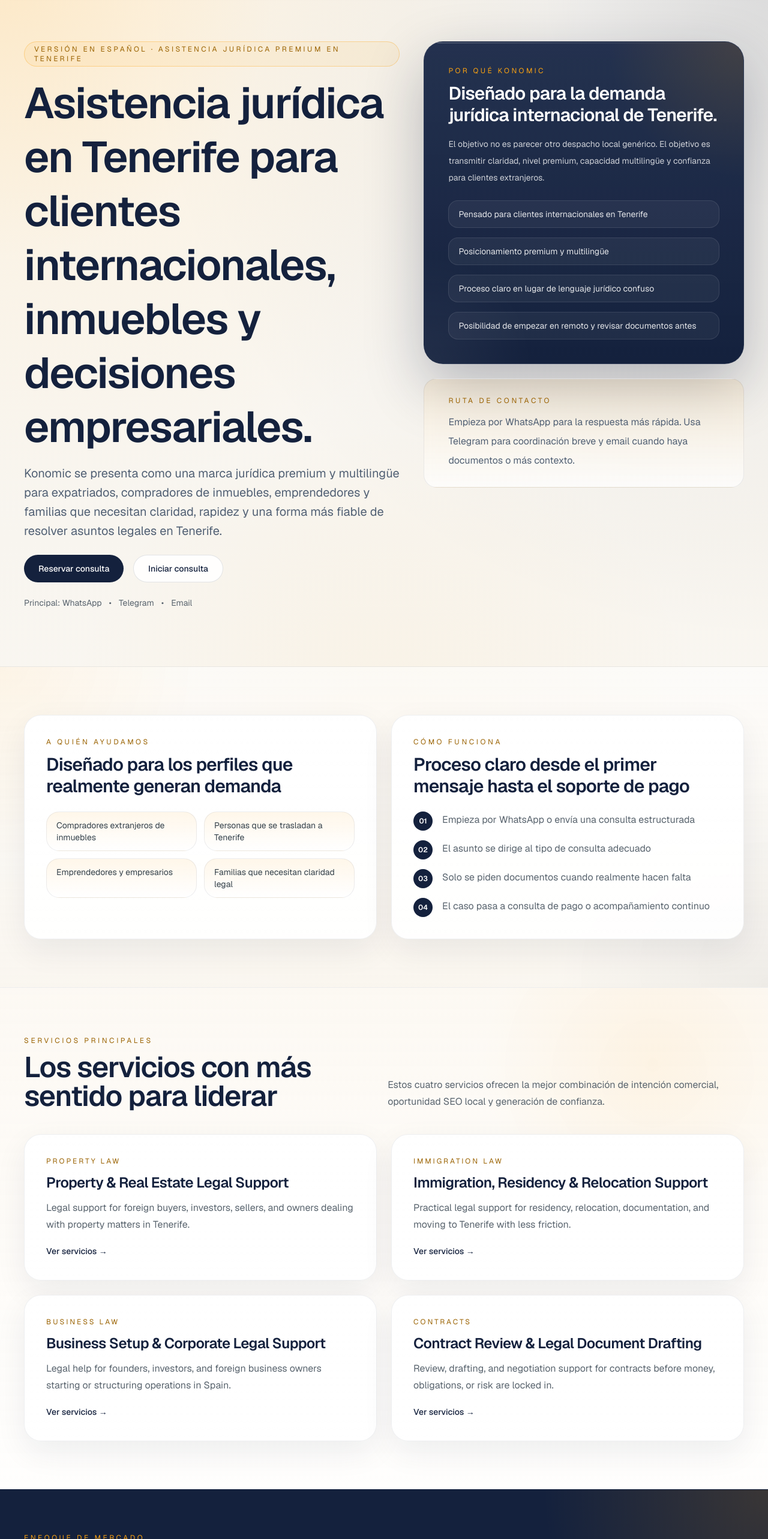
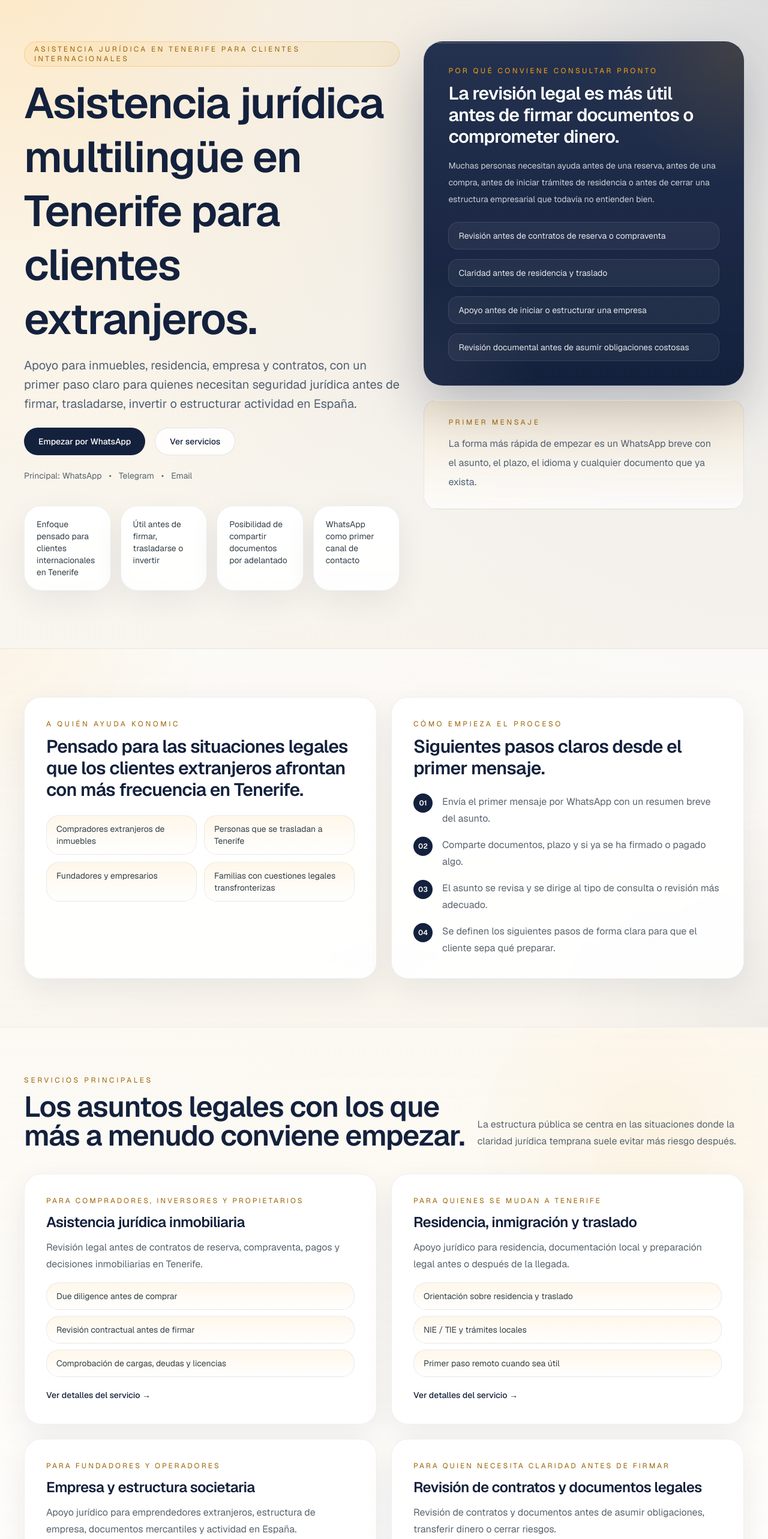
Before and after one commit to heaodoff/konomic, a Next.js app in the folder konomic-site/: page /es in a window 1280 px wide. Shown: the part 140-2706 px from the top of the page at 60% size. Built offline with nearby package versions, Linux system fonts and the light colour scheme.

Commit message:
Rewrite Spanish homepage around client intent

```diff
--- a/konomic-site/src/app/es/page.tsx
+++ b/konomic-site/src/app/es/page.tsx
@@ -1,12 +1,10 @@
 import type { Metadata } from 'next';
 import Link from 'next/link';
-import { coreServices } from '@/content/site';
-import { localeContent } from '@/content/i18n';
-import { localizeFaqs, localizeTrustPoints } from '@/content/site-locale';
 
 export const metadata: Metadata = {
   title: 'Asistencia jurídica en Tenerife en español',
-  description: 'Asistencia jurídica premium y multilingüe en Tenerife para inmuebles, residencia, negocios y contratos.',
+  description:
+    'Asistencia jurídica multilingüe en Tenerife para clientes extranjeros con asuntos de inmuebles, residencia, empresa y contratos.',
   alternates: {
     canonical: '/es',
     languages: { en: '/en', de: '/de', ru: '/ru', uk: '/uk', es: '/es', 'x-default': '/en' },
@@ -15,64 +13,210 @@
 
 const whatsappUrl = 'https://wa.me/34643319719';
 const telegramUrl = 'https://t.me/nkitl0';
-const audiences = [
-  'Compradores extranjeros de inmuebles',
-  'Personas que se trasladan a Tenerife',
-  'Emprendedores y empresarios',
-  'Familias que necesitan claridad legal',
+
+const trustPoints = [
+  'Enfoque pensado para clientes internacionales en Tenerife',
+  'Útil antes de firmar, trasladarse o invertir',
+  'Posibilidad de compartir documentos por adelantado',
+  'WhatsApp como primer canal de contacto',
 ];
+
 const processSteps = [
-  'Empieza por WhatsApp o envía una consulta estructurada',
-  'El asunto se dirige al tipo de consulta adecuado',
-  'Solo se piden documentos cuando realmente hacen falta',
-  'El caso pasa a consulta de pago o acompañamiento continuo',
+  'Envía el primer mensaje por WhatsApp con un resumen breve del asunto.',
+  'Comparte documentos, plazo y si ya se ha firmado o pagado algo.',
+  'El asunto se revisa y se dirige al tipo de consulta o revisión más adecuado.',
+  'Se definen los siguientes pasos de forma clara para que el cliente sepa qué preparar.',
+];
+
+const serviceHighlights = [
+  {
+    title: 'Asistencia jurídica inmobiliaria',
+    eyebrow: 'Para compradores, inversores y propietarios',
+    text: 'Revisión legal antes de contratos de reserva, compraventa, pagos y decisiones inmobiliarias en Tenerife.',
+    bullets: ['Due diligence antes de comprar', 'Revisión contractual antes de firmar', 'Comprobación de cargas, deudas y licencias'],
+    href: '/es/services/abogado-inmobiliario-tenerife',
+  },
+  {
+    title: 'Residencia, inmigración y traslado',
+    eyebrow: 'Para quienes se mudan a Tenerife',
+    text: 'Apoyo jurídico para residencia, documentación local y preparación legal antes o después de la llegada.',
+    bullets: ['Orientación sobre residencia y traslado', 'NIE / TIE y trámites locales', 'Primer paso remoto cuando sea útil'],
+    href: '/es/services/abogado-extranjeria-tenerife',
+  },
+  {
+    title: 'Empresa y estructura societaria',
+    eyebrow: 'Para fundadores y operadores',
+    text: 'Apoyo jurídico para emprendedores extranjeros, estructura de empresa, documentos mercantiles y actividad en España.',
+    bullets: ['Apoyo en constitución y estructura', 'Acuerdos entre socios', 'Contratos mercantiles y organización'],
+    href: '/es/services/abogado-empresa-tenerife',
+  },
+  {
+    title: 'Revisión de contratos y documentos legales',
+    eyebrow: 'Para quien necesita claridad antes de firmar',
+    text: 'Revisión de contratos y documentos antes de asumir obligaciones, transferir dinero o cerrar riesgos.',
+    bullets: ['Contratos de compraventa y alquiler', 'Acuerdos comerciales y de servicios', 'Revisión bilingüe de documentación'],
+    href: '/es/services/revision-contratos-tenerife',
+  },
+];
+
+const clientSituations = [
+  'Comprar un inmueble en Tenerife y querer revisión legal antes de entregar una señal',
+  'Mudarse a España y necesitar claridad sobre residencia o documentación',
+  'Poner en marcha una empresa o estructurar actividad como fundador extranjero',
+  'Revisar un contrato antes de firmarlo o de transferir dinero',
+  'Enviar documentos desde el extranjero antes de llegar a Tenerife',
+  'Necesitar una orientación jurídica clara antes de cometer un error costoso',
+];
+
+const faqItems = [
+  {
+    q: '¿Hace falta estar en Tenerife para empezar?',
+    a: 'No siempre. Muchas consultas pueden empezar en remoto, especialmente cuando lo importante es revisar documentos o aclarar el siguiente paso antes de viajar o firmar.',
+  },
+  {
+    q: '¿Se puede revisar un contrato antes de firmarlo?',
+    a: 'Sí. De hecho, esa suele ser una de las razones más útiles para contactar pronto. Revisar antes de firmar suele ser más valioso que intentar corregir el problema después.',
+  },
+  {
+    q: '¿Trabajan con compradores extranjeros de inmuebles?',
+    a: 'Sí. Los asuntos inmobiliarios son uno de los pilares principales de la web, sobre todo para compradores e inversores extranjeros que quieren revisar riesgos antes de comprometer fondos.',
+  },
+  {
+    q: '¿Puedo enviar documentos antes de una consulta?',
+    a: 'Sí, cuando tenga sentido. Si ya existen documentos, normalmente se pueden compartir después del primer mensaje para que la revisión sea más útil y ordenada.',
+  },
+  {
+    q: '¿Qué conviene escribir en el primer WhatsApp?',
+    a: 'Un resumen breve del asunto, si ya se ha firmado o pagado algo, el plazo o urgencia, el idioma preferido y si existe algún documento para revisar.',
+  },
+  {
+    q: '¿Qué canales de contacto son mejores?',
+    a: 'WhatsApp es el canal principal porque suele ser el más rápido y claro. Telegram sirve para coordinación escrita y email es mejor para documentos o explicaciones más largas.',
+  },
 ];
 
 export default function EsHomePage() {
-  const copy = localeContent.es;
-  const trustPoints = localizeTrustPoints('es');
-  const faqs = localizeFaqs('es');
-  const topServices = coreServices.slice(0, 4);
   return (
     <main>
       <section className="relative mx-auto grid max-w-7xl gap-8 px-5 py-10 lg:grid-cols-[1.08fr_0.92fr] lg:gap-10 lg:px-10 lg:py-24">
-        <div className="absolute inset-x-0 top-0 -z-10 h-[28rem] bg-[radial-gradient(circle_at_top_left,rgba(252,163,17,0.10),transparent_34%),radial-gradient(circle_at_top_right,rgba(20,33,61,0.07),transparent_28%)]" aria-hidden="true" />
+        <div
+          className="absolute inset-x-0 top-0 -z-10 h-[28rem] bg-[radial-gradient(circle_at_top_left,rgba(252,163,17,0.10),transparent_34%),radial-gradient(circle_at_top_right,rgba(20,33,61,0.07),transparent_28%)]"
+          aria-hidden="true"
+        />
         <div className="flex flex-col justify-center">
-          <div className="ui-accent-chip mb-4 inline-flex w-fit rounded-full px-4 py-1 text-xs uppercase tracking-[0.28em]">{copy.home.badge}</div>
-          <h1 className="max-w-4xl text-3xl leading-tight font-semibold tracking-tight sm:text-4xl md:text-7xl">{copy.home.title}</h1>
-          <p className="mt-4 max-w-2xl text-base leading-7 text-[#516074] sm:text-lg md:text-xl md:leading-8">{copy.home.text}</p>
+          <div className="ui-accent-chip mb-4 inline-flex w-fit rounded-full px-4 py-1 text-xs uppercase tracking-[0.28em]">
+            Asistencia jurídica en Tenerife para clientes internacionales
+          </div>
+          <h1 className="max-w-4xl text-3xl leading-tight font-semibold tracking-tight sm:text-4xl md:text-7xl">
+            Asistencia jurídica multilingüe en Tenerife para clientes extranjeros.
+          </h1>
+          <p className="mt-4 max-w-2xl text-base leading-7 text-[#516074] sm:text-lg md:text-xl md:leading-8">
+            Apoyo para inmuebles, residencia, empresa y contratos, con un primer paso claro para quienes necesitan seguridad jurídica antes de firmar, trasladarse, invertir o estructurar actividad en España.
+          </p>
           <div className="mt-6 flex flex-col gap-3 sm:flex-row sm:flex-wrap sm:gap-4">
-            <a href={whatsappUrl} target="_blank" rel="noopener noreferrer" className="ui-button ui-button-primary inline-flex items-center justify-center rounded-full bg-[#14213d] px-5 py-3 text-sm font-medium hover:bg-[#0d1528] sm:px-6">{copy.home.primaryCta}</a>
-            <Link href="/es/contact" className="ui-button ui-button-secondary inline-flex items-center justify-center rounded-full border border-[#14213d]/12 bg-white/88 px-5 py-3 text-sm font-medium text-[#14213d] hover:border-[#fca311]/45 sm:px-6">{copy.home.secondaryCta}</Link>
+            <a
+              href={whatsappUrl}
+              target="_blank"
+              rel="noopener noreferrer"
+              className="ui-button ui-button-primary inline-flex items-center justify-center rounded-full bg-[#14213d] px-5 py-3 text-sm font-medium text-white hover:bg-[#0d1528] sm:px-6"
+            >
+              Empezar por WhatsApp
+            </a>
+            <Link
+              href="/es/services"
+              className="ui-button ui-button-secondary inline-flex items-center justify-center rounded-full border border-[#14213d]/12 bg-white/88 px-5 py-3 text-sm font-medium text-[#14213d] hover:border-[#fca311]/45 sm:px-6"
+            >
+              Ver servicios
+            </Link>
           </div>
           <div className="mt-5 flex flex-wrap gap-3 text-sm text-[#58636d] sm:mt-6">
             <span>Principal: WhatsApp</span>
             <span>•</span>
-            <a href={telegramUrl} target="_blank" rel="noopener noreferrer" className="ui-link-soft">Telegram</a>
+            <a href={telegramUrl} target="_blank" rel="noopener noreferrer" className="ui-link-soft">
+              Telegram
+            </a>
             <span>•</span>
-            <a href="mailto:nikita.lukashok@gmail.com" className="ui-link-soft">Email</a>
+            <a href="mailto:nikita.lukashok@gmail.com" className="ui-link-soft">
+              Email
+            </a>
+          </div>
+          <div className="mt-8 grid gap-3 sm:mt-10 sm:grid-cols-2 lg:grid-cols-4 sm:gap-4">
+            {trustPoints.map((item) => (
+              <div key={item} className="ui-card px-5 py-5 text-sm text-[#33404a]">
+                {item}
+              </div>
+            ))}
           </div>
         </div>
-        <div className="space-y-4 sm:space-y-6"><div className="ui-card-dark p-6 text-white sm:p-8 md:p-10"><div className="relative z-10"><div className="text-[11px] uppercase tracking-[0.24em] text-[#fca311] sm:text-xs sm:tracking-[0.28em]">Por qué Konomic</div><h2 className="mt-3 text-2xl font-semibold tracking-tight sm:text-3xl">{copy.home.whyTitle}</h2><p className="mt-3 text-sm leading-6 text-white/78 sm:mt-4 sm:leading-7">{copy.home.whyText}</p><div className="mt-5 space-y-3 sm:mt-6 sm:space-y-4">{trustPoints.map((item) => <div key={item} className="rounded-2xl border border-white/10 bg-white/5 px-4 py-3 text-sm text-white/88">{item}</div>)}</div></div></div><div className="ui-card-soft rounded-[1.5rem] px-6 py-6 sm:rounded-[2rem] sm:px-8 sm:py-7 md:px-10"><div className="text-[11px] uppercase tracking-[0.24em] text-[#9a6200] sm:text-xs sm:tracking-[0.3em]">Ruta de contacto</div><p className="mt-3 text-sm leading-7 text-[#516074] sm:text-base sm:leading-8">Empieza por WhatsApp para la respuesta más rápida. Usa Telegram para coordinación breve y email cuando haya documentos o más contexto.</p></div></div>
+
+        <div className="space-y-4 sm:space-y-6">
+          <div className="ui-card-dark p-6 text-white sm:p-8 md:p-10">
+            <div className="relative z-10">
+              <div className="text-[11px] uppercase tracking-[0.24em] text-[#fca311] sm:text-xs sm:tracking-[0.28em]">
+                Por qué conviene consultar pronto
+              </div>
+              <h2 className="mt-3 text-2xl font-semibold tracking-tight sm:text-3xl">
+                La revisión legal es más útil antes de firmar documentos o comprometer dinero.
+              </h2>
+              <p className="mt-3 text-sm leading-6 text-white/78 sm:mt-4 sm:leading-7">
+                Muchas personas necesitan ayuda antes de una reserva, antes de una compra, antes de iniciar trámites de residencia o antes de cerrar una estructura empresarial que todavía no entienden bien.
+              </p>
+              <div className="mt-5 space-y-3 sm:mt-6 sm:space-y-4">
+                {[
+                  'Revisión antes de contratos de reserva o compraventa',
+                  'Claridad antes de residencia y traslado',
+                  'Apoyo antes de iniciar o estructurar una empresa',
+                  'Revisión documental antes de asumir obligaciones costosas',
+                ].map((item) => (
+                  <div key={item} className="rounded-2xl border border-white/10 bg-white/5 px-4 py-3 text-sm text-white/88">
+                    {item}
+                  </div>
+                ))}
+              </div>
+            </div>
+          </div>
+          <div className="ui-card-soft rounded-[1.5rem] px-6 py-6 sm:rounded-[2rem] sm:px-8 sm:py-7 md:px-10">
+            <div className="text-[11px] uppercase tracking-[0.24em] text-[#9a6200] sm:text-xs sm:tracking-[0.3em]">
+              Primer mensaje
+            </div>
+            <p className="mt-3 text-sm leading-7 text-[#516074] sm:text-base sm:leading-8">
+              La forma más rápida de empezar es un WhatsApp breve con el asunto, el plazo, el idioma y cualquier documento que ya exista.
+            </p>
+          </div>
+        </div>
       </section>
+
       <section className="ui-section ui-section-tint">
         <div className="grid gap-4 md:gap-6 lg:grid-cols-2">
           <div className="ui-card p-6 sm:p-7 md:p-9">
-            <div className="text-xs uppercase tracking-[0.3em] text-[#9a6200]">A quién ayudamos</div>
-            <h2 className="mt-3 text-2xl font-semibold tracking-tight sm:text-3xl">Diseñado para los perfiles que realmente generan demanda</h2>
+            <div className="text-xs uppercase tracking-[0.3em] text-[#9a6200]">A quién ayuda Konomic</div>
+            <h2 className="mt-3 text-2xl font-semibold tracking-tight sm:text-3xl">
+              Pensado para las situaciones legales que los clientes extranjeros afrontan con más frecuencia en Tenerife.
+            </h2>
             <div className="mt-5 grid gap-2.5 sm:mt-6 sm:grid-cols-2 sm:gap-3">
-              {audiences.map((item) => (
-                <div key={item} className="ui-card-soft px-4 py-3 text-sm text-[#33404a]">{item}</div>
+              {[
+                'Compradores extranjeros de inmuebles',
+                'Personas que se trasladan a Tenerife',
+                'Fundadores y empresarios',
+                'Familias con cuestiones legales transfronterizas',
+              ].map((item) => (
+                <div key={item} className="ui-card-soft px-4 py-3 text-sm text-[#33404a]">
+                  {item}
+                </div>
               ))}
             </div>
           </div>
           <div className="ui-card p-6 sm:p-7 md:p-9">
-            <div className="text-xs uppercase tracking-[0.3em] text-[#9a6200]">Cómo funciona</div>
-            <h2 className="mt-3 text-2xl font-semibold tracking-tight sm:text-3xl">Proceso claro desde el primer mensaje hasta el soporte de pago</h2>
+            <div className="text-xs uppercase tracking-[0.3em] text-[#9a6200]">Cómo empieza el proceso</div>
+            <h2 className="mt-3 text-2xl font-semibold tracking-tight sm:text-3xl">
+              Siguientes pasos claros desde el primer mensaje.
+            </h2>
             <ol className="mt-5 space-y-3 text-sm leading-7 text-[#59646e] md:mt-6 md:space-y-4 md:text-base">
               {processSteps.map((step, index) => (
                 <li key={step} className="flex gap-4">
-                  <span className="inline-flex h-8 w-8 shrink-0 items-center justify-center rounded-full bg-[#14213d] text-xs font-semibold text-white">0{index + 1}</span>
+                  <span className="inline-flex h-8 w-8 shrink-0 items-center justify-center rounded-full bg-[#14213d] text-xs font-semibold text-white">
+                    0{index + 1}
+                  </span>
                   <span>{step}</span>
                 </li>
               ))}
@@ -80,9 +224,78 @@
           </div>
         </div>
       </section>
-      <section className="ui-section ui-section-cream"><div className="flex flex-col gap-3 md:gap-4 md:flex-row md:items-end md:justify-between"><div><div className="text-xs uppercase tracking-[0.3em] text-[#9a6200]">{copy.home.coreServicesEyebrow}</div><h2 className="mt-3 text-2xl font-semibold tracking-tight sm:text-3xl md:text-5xl">{copy.home.coreServicesTitle}</h2></div><p className="max-w-2xl text-sm leading-7 text-[#59646e] md:text-base">{copy.home.coreServicesText}</p></div><div className="mt-8 grid gap-4 md:mt-10 md:gap-6 md:grid-cols-2">{topServices.map((service) => <article key={service.slug} className="ui-card p-6 sm:p-7 md:p-9"><div className="text-xs uppercase tracking-[0.25em] text-[#9a6200]">{service.eyebrow}</div><h3 className="mt-3 text-2xl font-semibold tracking-tight">{service.title}</h3><p className="mt-3 text-sm leading-7 text-[#59646e] md:text-base">{service.summary}</p><Link href="/es/services" className="ui-link-soft mt-5 inline-flex text-sm font-medium text-[#14213d]">Ver servicios →</Link></article>)}</div></section>
-      <section className="relative overflow-hidden border-t border-[#14213d]/8 bg-[#14213d] py-18 text-white"><div className="absolute inset-0 bg-[radial-gradient(circle_at_top_right,rgba(252,163,17,0.16),transparent_28%),radial-gradient(circle_at_bottom_left,rgba(255,255,255,0.05),transparent_24%)]" aria-hidden="true" /><div className="relative mx-auto grid max-w-7xl gap-10 px-6 lg:grid-cols-2 lg:px-10"><div><div className="text-xs uppercase tracking-[0.3em] text-[#fca311]">{copy.home.marketEyebrow}</div><h2 className="mt-3 text-3xl font-semibold tracking-tight md:text-5xl">{copy.home.marketTitle}</h2></div></div></section>
-      <section className="ui-section ui-section-cool"><div className="max-w-3xl"><div className="text-xs uppercase tracking-[0.3em] text-[#9a6200]">{copy.home.faqEyebrow}</div><h2 className="mt-3 text-2xl font-semibold tracking-tight sm:text-3xl md:text-5xl">{copy.home.faqTitle}</h2></div><div className="mt-8 grid gap-4 md:mt-10 md:gap-5">{faqs.map((item) => <div key={item.q} className="ui-card px-5 py-5 sm:px-6 sm:py-6 md:px-7 md:py-7"><h3 className="text-lg font-semibold tracking-tight">{item.q}</h3><p className="mt-3 text-sm leading-7 text-[#59646e] md:text-base">{item.a}</p></div>)}</div></section>
+
+      <section className="ui-section ui-section-cream">
+        <div className="flex flex-col gap-3 md:gap-4 md:flex-row md:items-end md:justify-between">
+          <div>
+            <div className="text-xs uppercase tracking-[0.3em] text-[#9a6200]">Servicios principales</div>
+            <h2 className="mt-3 text-2xl font-semibold tracking-tight sm:text-3xl md:text-5xl">
+              Los asuntos legales con los que más a menudo conviene empezar.
+            </h2>
+          </div>
+          <p className="max-w-2xl text-sm leading-7 text-[#59646e] md:text-base">
+            La estructura pública se centra en las situaciones donde la claridad jurídica temprana suele evitar más riesgo después.
+          </p>
+        </div>
+        <div className="mt-8 grid gap-4 md:mt-10 md:gap-6 md:grid-cols-2">
+          {serviceHighlights.map((service) => (
+            <article key={service.title} className="ui-card p-6 sm:p-7 md:p-9">
+              <div className="text-xs uppercase tracking-[0.25em] text-[#9a6200]">{service.eyebrow}</div>
+              <h3 className="mt-3 text-2xl font-semibold tracking-tight">{service.title}</h3>
+              <p className="mt-3 text-sm leading-7 text-[#59646e] md:text-base">{service.text}</p>
+              <div className="mt-4 grid gap-2.5">
+                {service.bullets.map((bullet) => (
+                  <div key={bullet} className="ui-card-soft px-4 py-3 text-sm text-[#33404a]">
+                    {bullet}
+                  </div>
+                ))}
+              </div>
+              <Link href={service.href} className="ui-link-soft mt-5 inline-flex text-sm font-medium text-[#14213d]">
+                Ver detalles del servicio →
+              </Link>
+            </article>
+          ))}
+        </div>
+      </section>
+
+      <section className="relative overflow-hidden border-t border-[#14213d]/8 bg-[#14213d] py-18 text-white">
+        <div
+          className="absolute inset-0 bg-[radial-gradient(circle_at_top_right,rgba(252,163,17,0.16),transparent_28%),radial-gradient(circle_at_bottom_left,rgba(255,255,255,0.05),transparent_24%)]"
+          aria-hidden="true"
+        />
+        <div className="relative mx-auto grid max-w-7xl gap-10 px-6 lg:grid-cols-2 lg:px-10">
+          <div>
+            <div className="text-xs uppercase tracking-[0.3em] text-[#fca311]">Situaciones habituales</div>
+            <h2 className="mt-3 text-3xl font-semibold tracking-tight md:text-5xl">
+              La web debe ser útil antes de que el problema jurídico se vuelva más caro.
+            </h2>
+          </div>
+          <div className="grid gap-4 sm:grid-cols-2">
+            {clientSituations.map((item) => (
+              <div key={item} className="rounded-[1.5rem] border border-white/10 bg-white/5 p-5 text-sm leading-7 text-white/88">
+                {item}
+              </div>
+            ))}
+          </div>
+        </div>
+      </section>
+
+      <section className="ui-section ui-section-cool">
+        <div className="max-w-3xl">
+          <div className="text-xs uppercase tracking-[0.3em] text-[#9a6200]">FAQ</div>
+          <h2 className="mt-3 text-2xl font-semibold tracking-tight sm:text-3xl md:text-5xl">
+            Preguntas que suelen aparecer antes del primer contacto.
+          </h2>
+        </div>
+        <div className="mt-8 grid gap-4 md:mt-10 md:gap-5">
+          {faqItems.map((item) => (
+            <div key={item.q} className="ui-card px-5 py-5 sm:px-6 sm:py-6 md:px-7 md:py-7">
+              <h3 className="text-lg font-semibold tracking-tight">{item.q}</h3>
+              <p className="mt-3 text-sm leading-7 text-[#59646e] md:text-base">{item.a}</p>
+            </div>
+          ))}
+        </div>
+      </section>
     </main>
   );
 }
```
